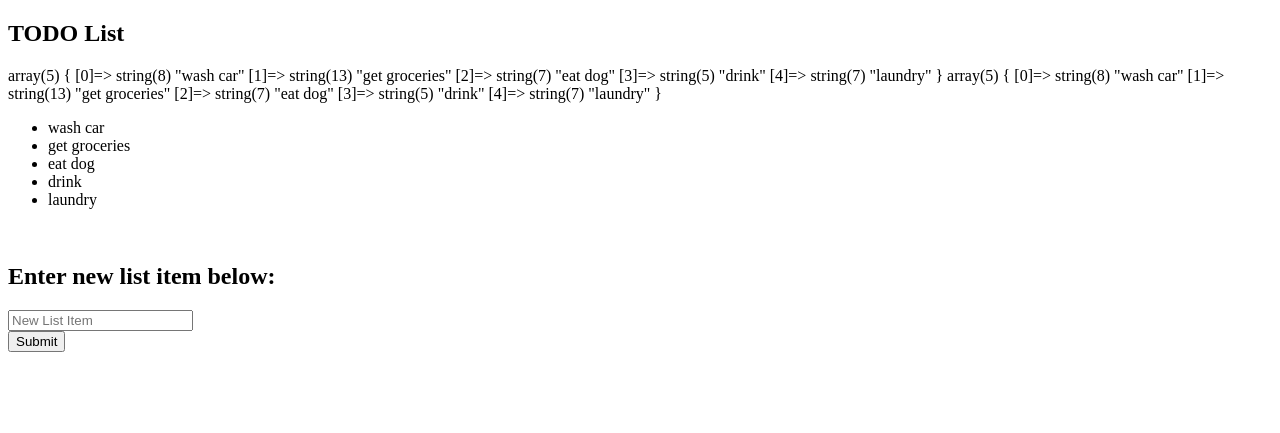
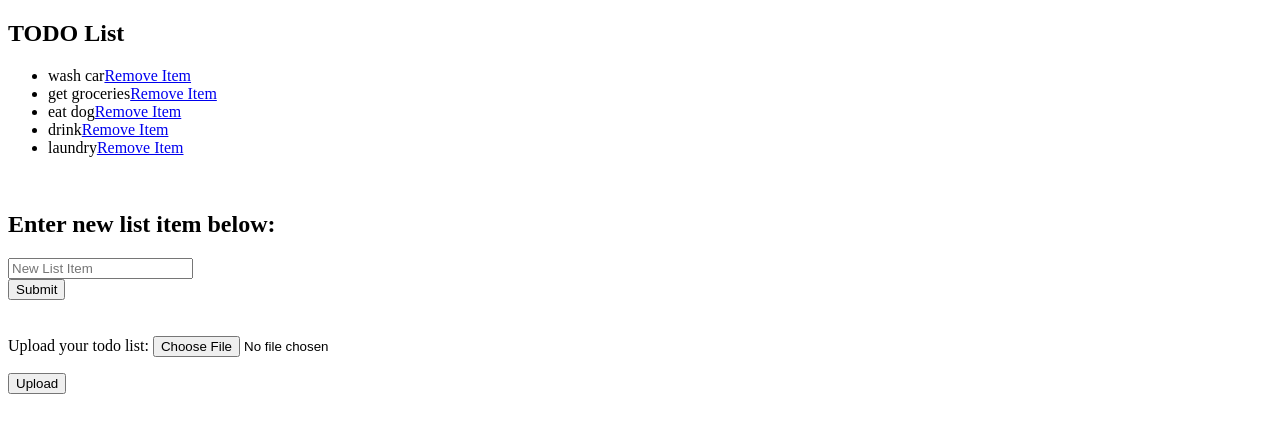
Before and after one commit to hipsterwannabe/Web_Todo_List, a PHP site: page /todo_list.php in a window 1280 px wide. Shown: the top 433 px of the page. Run offline with PHP 8.4, Linux system fonts and the light colour scheme.

Commit message:
Refactoring code to include uploading of files

```diff
--- a/public/todo_list.php
+++ b/public/todo_list.php
@@ -1,102 +1,101 @@
+<?php
+
+        $todo_list = [];
+        $filename = 'newlist.txt';
+
+        //reading file to initialize list, as well as reading uploaded files
+        function read_file($givenFile) {
+            if (is_readable($givenFile) && filesize($givenFile) > 0){
+            $filename = $givenFile;
+            // $handle is pointer to file
+            $handle = fopen($givenFile, 'r');
+            // $contents is the actual list, contained in $givenFile, as a string
+            $contents = fread($handle, filesize($givenFile));
+            $contents = trim($contents);
+            // exploding $contents into array $list
+            $list = explode("\n", $contents);
+            // closing file
+            fclose($handle);
+            }
+            // returning the $list array
+            return $list;
+        }
+
+        //saving list array to file
+        function save_file($filename = 'newlist.txt', $todo_list) {
+            //taking $todo_list array and saving to $filename
+            //$filecontents is what will be written to file
+            if (is_writable($filename)){
+            $filecontents = implode(PHP_EOL, $todo_list);
+            //opening $filename
+            $handle = fopen($filename, 'w');
+            fwrite($handle, $filecontents);
+            fclose($handle);
+            }
+        }
+        // uploading file
+        if (count($_FILES) > 0 && $_FILES['file1']['error'] == 0){
+            if ($_FILES['file1']['type'] == 'text/plain'){
+                $upload_dir = 'vagrant/sites/todo.dev/public/uploads/';
+                $filename = basename($_FILES['file1']['name']);
+                $saved_filename = $upload_dir . $filename;
+                move_uploaded_file($filename, $saved_filename);
+            }
+        }
+
+
+
+        $todo_list = read_file($filename);
+
+        // removing item from list when link is clicked
+        if (isset($_GET['remove'])) {
+            $return_index = $_GET['remove'];
+            unset($todo_list[$return_index]);
+            save_file($filename, $todo_list);
+        }
+
+        // adding item to list if form is not empty
+        if (!empty($_POST[list_item])) {
+            array_push($todo_list, $_POST['list_item']);
+            save_file($filename, $todo_list);
+        }
+
+?>
 <!DOCTYPE html>
 <html>
     <head>
         <title>TODO List</title>
     </head>
     <body>
-
-                <!-- Change the file extension of your todo list template to .php.
-
-        Create an array from your sample todo list items in the template.
-        Next, use PHP to display the array items within the unordered list
-        in your template and test in your browser.
-
-        Reference the code you wrote in your command line todo list app to add
-        the ability to load todo items from a file. The items should be loaded
-        into an array, and then that array should be used to display the items
-        just as in the above steps.
-
-        Using the POST method on the form in your template, create the ability
-        to add todo items to the list. Each time an item is added, the todo list
-        file should be saved with the new item added.
-
-        Add a link next to each todo item that says "Mark Complete" and have it send
-        a GET request to the page that deletes the entry. Use query strings to send
-        the proper key back to the server, and update the todo list file to reflect the deletion.
-
-
-
-         -->
         <h2>TODO List</h2>
 
-    <?php
-    function save_file($filename, $todo_list) {
-            $filecontents = implode(PHP_EOL, $todo_list);
-            $handle = fopen($filename, 'w');
-            fwrite($handle, $filecontents);
-            fclose($handle);
-    }
-
-?>
-<?php
-//step 5- link for each item, click to remove item
-// foreach ($items as $key => $item) {
-//     echo "<li>{$item} <a href=\"sample_post.php\">Remove Item</a></li>";
-// }
-// use query string using GET
-// if (issset($_GET['removeIndex'])){
-// $removeIndex = $_GET['removeIndex'];
-// unset($items[$removeIndex]);
-//}
-?>
-    <?php
-        $todo_list = [];
-        foreach ($todo_list as $items){
-            echo $items;
-            echo "<br>";
-        }
-    ?>
-    <?php
-        function read_file() {
-            $filename = 'newlist.txt';
-            // $handle is pointer to file
-            $handle = fopen($filename, 'r');
-            $contents = fread($handle, filesize($filename));
-            $list = explode("\n", $contents);
-            fclose($handle);
-            return $list;
-        }
-        $todo_list = read_file();
-    ?>
-    <?php
-        var_dump($todo_list);
-        if (isset($_POST["list_item"])) {
-            array_push($todo_list, $_POST["list_item"]);
-        }
-        var_dump($todo_list);
-
-    ?>
         <ul>
             <?php
-            foreach ($todo_list as $items) {
-                echo "<li>$items</li>";
+                foreach ($todo_list as $index => $items) {
+                    echo "<li>$items<a href=\"todo_list.php?remove={$index}\">Remove Item</a></li>";
                 }
             ?>
         </ul>
-
-
-
         <br>
-
+        <!-- user inputs new item -->
         <h2> Enter new list item below:</h2>
-    <form method='POST'>
+        <form method='POST' action="/todo_list.php">
         	<label for="list_item"></label>
         	<input id="list_item" name="list_item" type="text" placeholder="New List Item">
         	<br>
         	<input type="submit"></input>
         </form>
+        <br>
+        <br>
+        <form method='POST' enctype='multipart/form-data' action='/todo_list.php'>
+            <label for 'file1'>Upload your todo list:</label>
+            <input type='file' id='file1' name='file1'>
+        <p>
+        <input type="submit" value="Upload">
+        </p>
+        </form>
         <?php
-    save_file('newlist.txt', $todo_list);
+            save_file('file1', $todo_list);
         ?>
     </body>
 </html>
```
Lines whose indentation alone changed are shown as unchanged.
